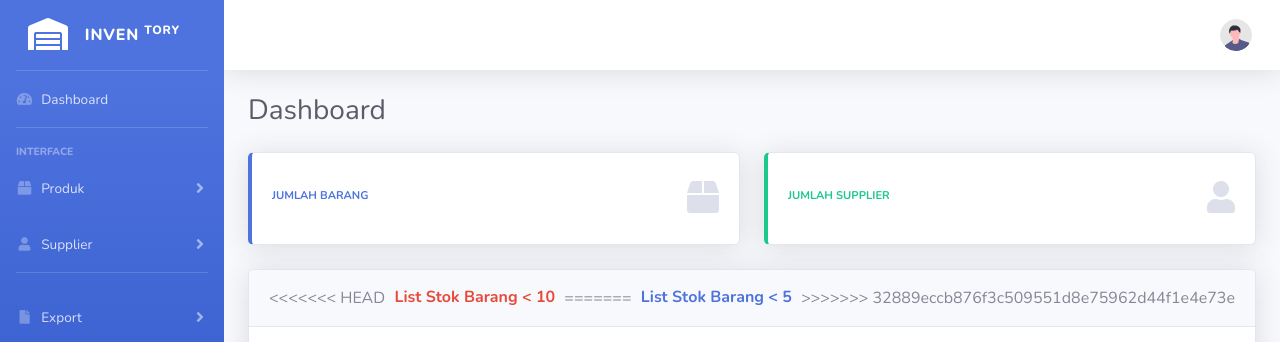
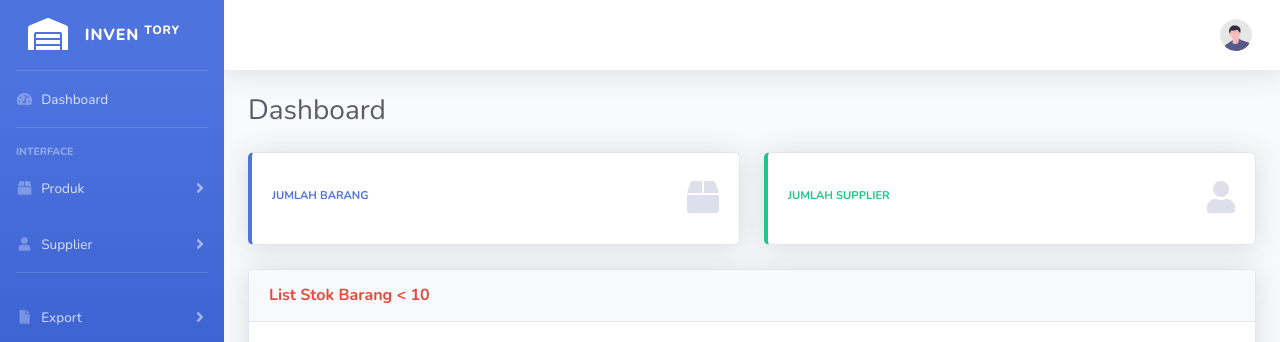
Before and after one commit to haafidz-jp/pi-ci4, a CodeIgniter 4 app: template app/Views/dashboard/index.php in a window 1280 px wide. Shown: the top 342 px of the page. Run offline with PHP 8.4 and a stand-in for CodeIgniter, Linux system fonts and the light colour scheme; the template is opened without the code that fills it, so the values that code supplies are empty; some libraries are stand-ins or nearby versions.

Commit message:
revisi dashboard.

```diff
--- a/app/Views/auth/templates/index.php
+++ b/app/Views/auth/templates/index.php
@@ -18,7 +18,7 @@
         rel="stylesheet">
 
     <!-- Custom styles for this template-->
-    <link href="<?= base_url(); ?>/css/sb-admin-2.min.css" rel="stylesheet">
+    <link href="<?= base_url('/css/sb-admin-2.min.css'); ?>" rel="stylesheet">
 
 </head>
 
--- a/app/Views/dashboard/index.php
+++ b/app/Views/dashboard/index.php
@@ -109,11 +109,7 @@
             <div class="card shadow mb-4">
                 <div
                     class="card-header py-3 d-flex flex-row align-items-center justify-content-between">
-<<<<<<< HEAD
                     <h6 class="m-0 font-weight-bold text-danger">List Stok Barang < 10</h6>
-=======
-                    <h6 class="m-0 font-weight-bold text-primary">List Stok Barang < 5</h6>
->>>>>>> 32889eccb876f3c509551d8e75962d44f1e4e73e
                 </div>
                 <!-- Card Body -> stok < 5 -->
                 <div class="card-body">
```
